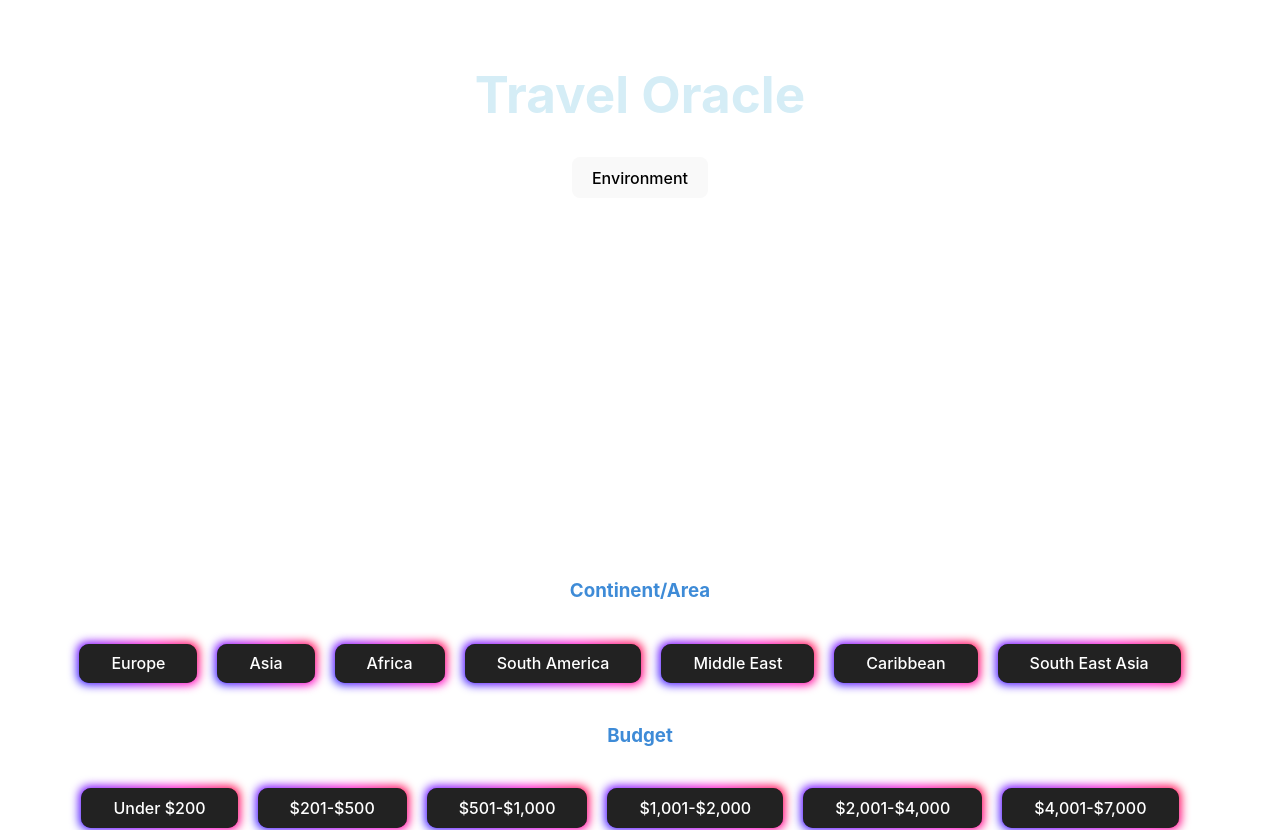
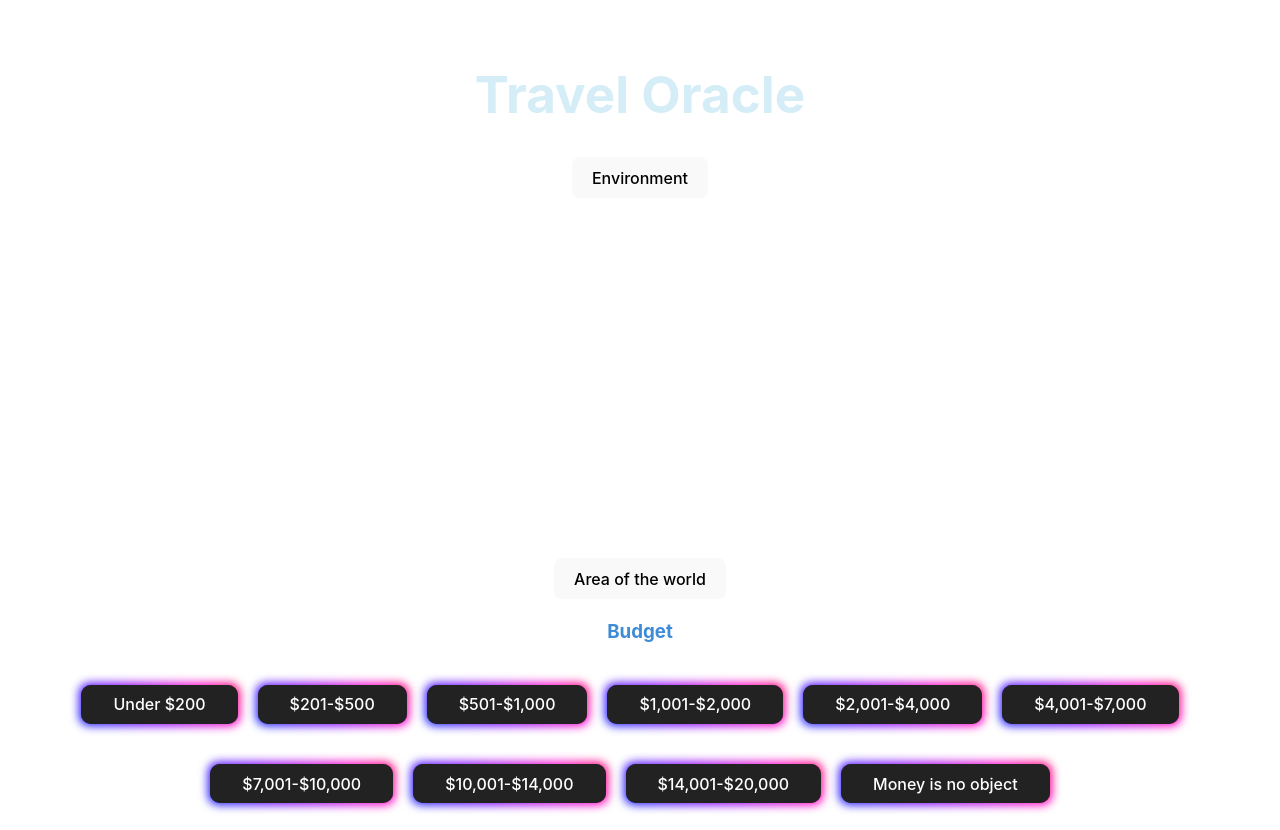
Before and after one commit to TravelOracle/TravelOracleFrontEnd, a React (Vite) app in the folder TravelAIFE/: page / in a window 1280 px wide. Shown: the top 830 px of the page. Built offline with nearby package versions, Linux system fonts and the light colour scheme.

Commit message:
created dropdown menu for the travel region

```diff
--- a/TravelAIFE/src/components/filters.jsx
+++ b/TravelAIFE/src/components/filters.jsx
@@ -132,7 +132,11 @@ const Filters = () => {
                  <br />
                  <br />
 
-            <h3 className="filterTitle">Continent/Area</h3>
+        <Dropdown
+            open={open}
+            trigger={<button onClick={handleOpen}>Area of the world</button>}
+            menu={[
+                <div>
                 <button className="button-85" role="button" onClick={() => handleContinent("Europe")}>Europe</button>
                 <button className="button-85" role="button" onClick={() => handleContinent("Asia")}>Asia</button>
                 <button className="button-85" role="button" onClick={() => handleContinent("Africa")}>Africa</button>
@@ -140,6 +144,10 @@ const Filters = () => {
                 <button className="button-85" role="button" onClick={() => handleContinent("Middle East")}>Middle East</button>
                 <button className="button-85" role="button" onClick={() => handleContinent("Caribbean")}>Caribbean</button>
                 <button className="button-85" role="button" onClick={() => handleContinent("South East Asia")}>South East Asia</button>
+                </div>
+            ]}
+        />
+
             <h3 className="filterTitle">Budget</h3>
                 <button className="button-85" role="button" onClick={() => handleTravelBudget("Under $200")}>Under $200</button>
                 <button className="button-85" role="button" onClick={() => handleTravelBudget("$201-$500")}>$201-$500</button>
```
Also changed, not shown: 1 other file (tests, documents, lock files or other folders).
